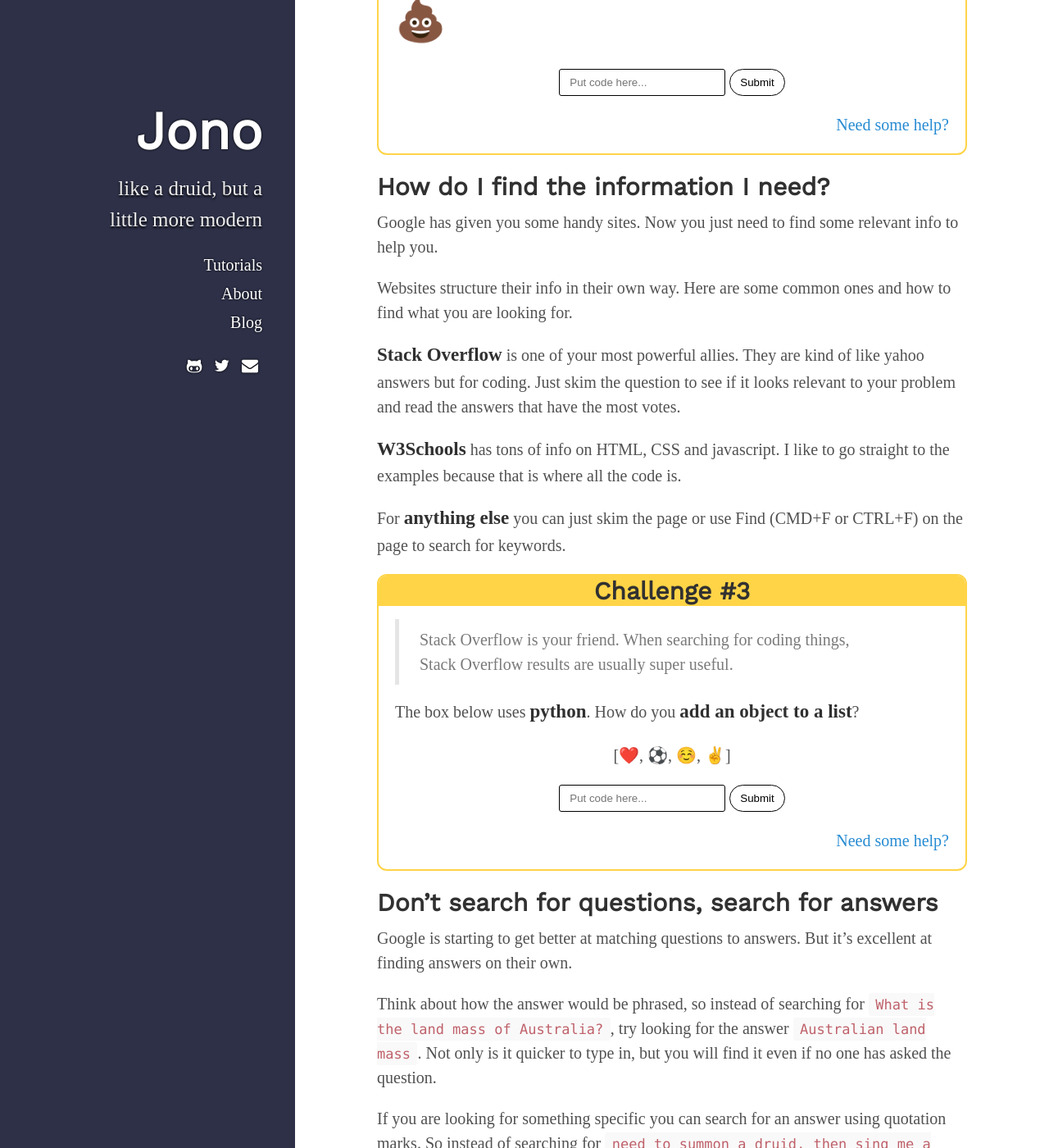
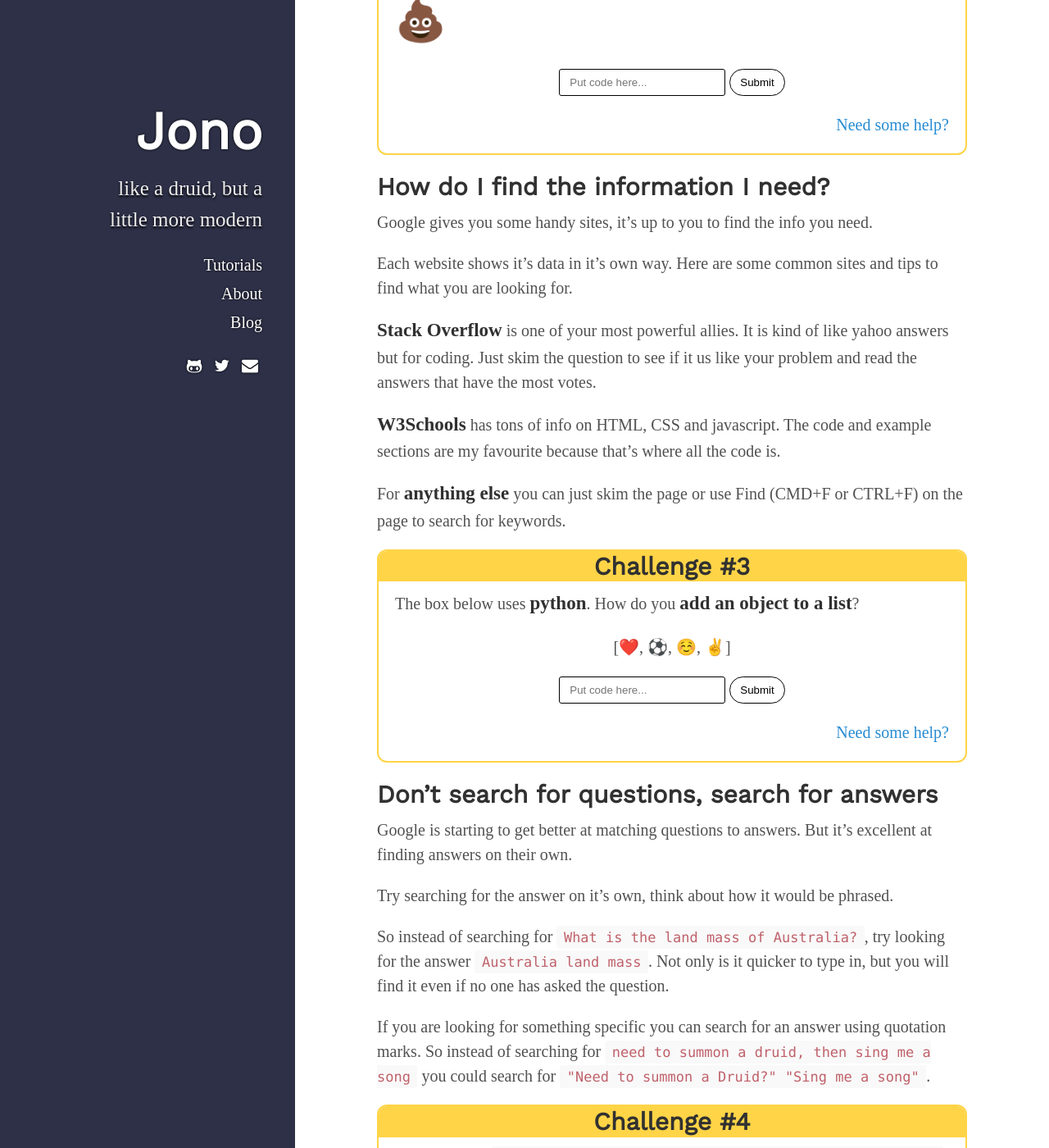
Before and after one commit to foopod/blog-2.0, a Jekyll site: the page built from _tutorials/how-to-gooogle.md, in a window 1280 px wide and 1400 px high, scrolled down 1402 px. Shown: the whole window at 82% size. Built offline with Jekyll 4.4.1, drawn with Linux system fonts in a browser that asks for light colours; nearby versions of some CDN libraries; some web fonts are replaced; comment, search, counter and statistics services are not loaded.

Commit message:
Update how-to-gooogle.md

```diff
--- a/_tutorials/how-to-gooogle.md
+++ b/_tutorials/how-to-gooogle.md
@@ -93,13 +93,13 @@ function jsTestTwo(){
 
 ## How do I find the information I need?
 
-Google has given you some handy sites. Now you just need to find some relevant info to help you.
+Google gives you some handy sites, it's up to you to find the info you need.
 
-Websites structure their info in their own way. Here are some common ones and how to find what you are looking for.
+Each website shows it's data in it's own way. Here are some common sites and tips to find what you are looking for.
 
-**Stack Overflow** is one of your most powerful allies. They are kind of like yahoo answers but for coding. Just skim the question to see if it looks relevant to your problem and read the answers that have the most votes.
+**Stack Overflow** is one of your most powerful allies. It is kind of like yahoo answers but for coding. Just skim the question to see if it us like your problem and read the answers that have the most votes.
 
-**W3Schools** has tons of info on HTML, CSS and javascript. I like to go straight to the examples because that is where all the code is.
+**W3Schools** has tons of info on HTML, CSS and javascript. The code and example sections are my favourite because that's where all the code is.
 
 For **anything else** you can just skim the page or use Find (CMD+F or CTRL+F) on the page to search for keywords.
 
@@ -107,7 +107,6 @@ For **anything else** you can just skim the page or use Find (CMD+F or CTRL+F) o
 {:.challengeTitle}
 ## Challenge #3
 <div class="challengeContent" markdown="1">
->Stack Overflow is your friend. When searching for coding things, Stack Overflow results are usually super useful.
 
 The box below uses **python**. How do you **add an object to a list**?
 
@@ -135,7 +134,9 @@ function jsTestThree(){
 
 Google is starting to get better at matching questions to answers. But it's excellent at finding answers on their own.
 
-Think about how the answer would be phrased, so instead of searching for `What is the land mass of Australia?`, try looking for the answer `Australian land mass`. Not only is it quicker to type in, but you will find it even if no one has asked the question.
+Try searching for the answer on it's own, think about how it would be phrased.
+
+So instead of searching for `What is the land mass of Australia?`, try looking for the answer `Australia land mass`. Not only is it quicker to type in, but you will find it even if no one has asked the question.
 
 If you are looking for something specific you can search for an answer using quotation marks. So instead of searching for `need to summon a druid, then sing me a song` you could search for `"Need to summon a Druid?" "Sing me a song"`.
 
```
